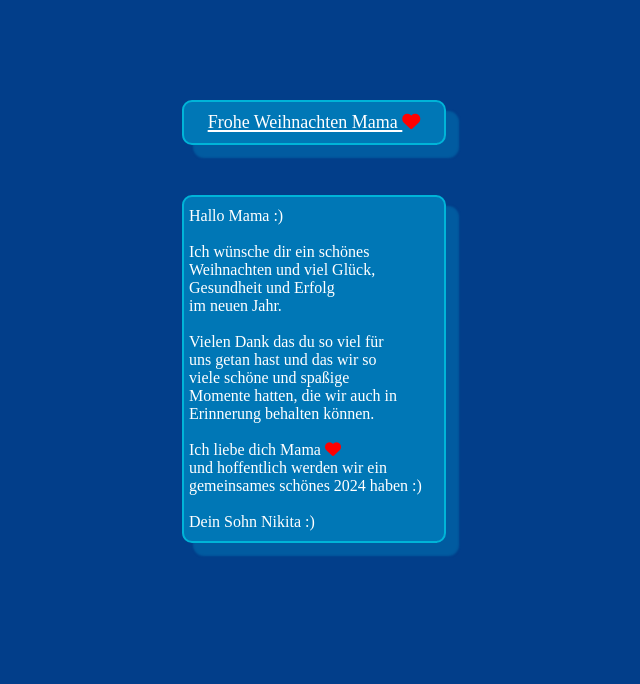
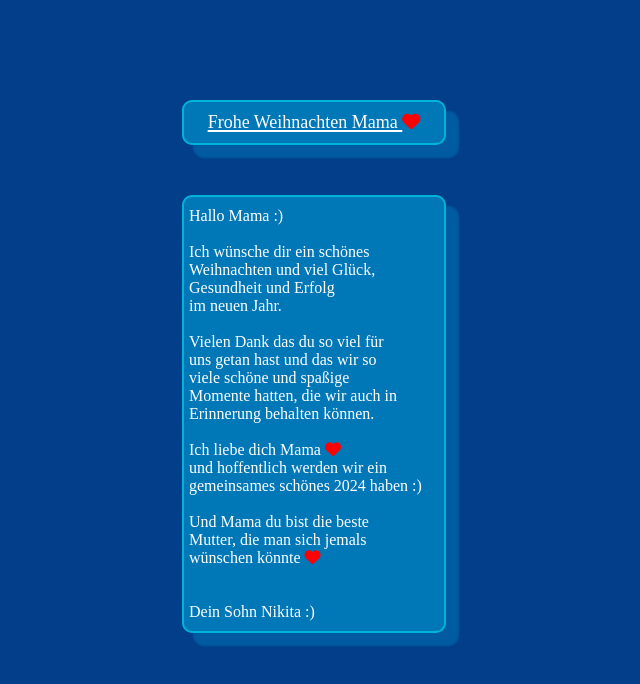
Before and after one commit to Nikita88888/MamasWeihnachtsgeschenk2023, a plain HTML site: page index.html in a window 1280 px wide. Shown: the whole page, without its empty margins (326-966 px from the left). Drawn offline with Linux system fonts and the light colour scheme.

Commit message:
Add files via upload

```diff
--- a/index.html
+++ b/index.html
@@ -27,13 +27,17 @@
         <span>Vielen Dank das du so viel für</span> <br>
         <span>uns getan hast und das wir so</span> <br>
         <span>viele schöne und spaßige</span> <br>
-        <span>Momente hatten, die wir auch in</span>
+        <span>Momente hatten, die wir auch in</span> <br>
         <span>Erinnerung behalten können.</span>
         <br><br>
         <span>Ich liebe dich Mama <i class="fa-solid fa-heart" style="color: #ff0000;"></i></span> <br>
         <span>und hoffentlich werden wir </span>
         <span>ein gemeinsames schönes 2024 haben :)</span>
         <br><br>
+        <span>Und Mama du bist die beste</span> <br>
+        <span>Mutter, die man sich jemals</span> <br>
+        <span>wünschen könnte <i class="fa-solid fa-heart" style="color: #ff0000;"></i></span> <br>
+        <br><br>
         <span>Dein Sohn Nikita :)</span>
     </div>
 
```
